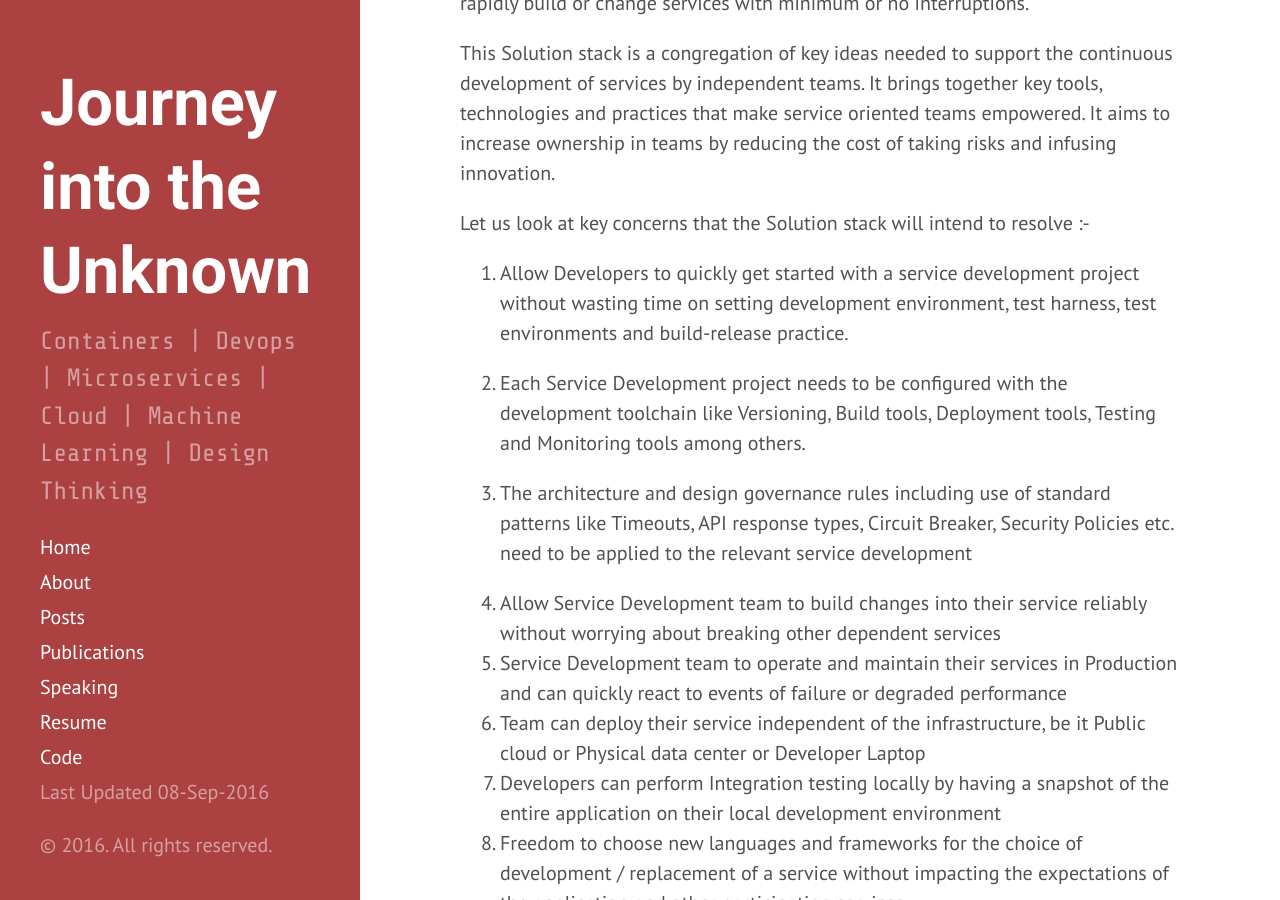
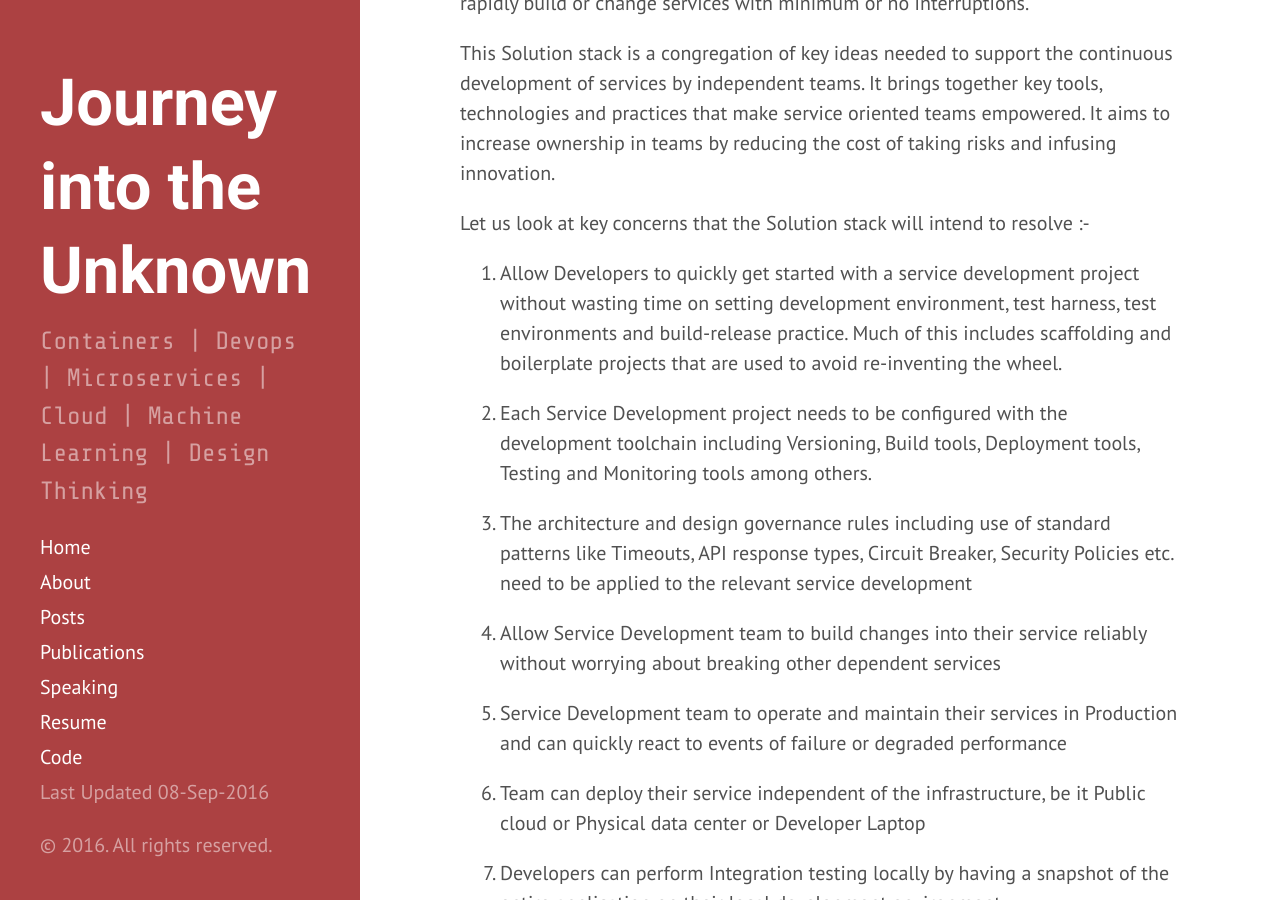
Before and after one commit to vivekjuneja/vivekjuneja.github.io, a Jekyll site: the page built from _posts/2016-09-07-container-platform.md, in a window 1280 px wide and 900 px high, scrolled down 682 px. Built offline with Jekyll 4.4.1, drawn with Linux system fonts in a browser that asks for light colours; some of the changed text lies outside the part shown.

Commit message:
formatting changes #1

```diff
--- a/_posts/2016-09-07-container-platform.md
+++ b/_posts/2016-09-07-container-platform.md
@@ -10,24 +10,30 @@ One of the common ingredient to Microservices based development is the need for
 
 As new services get built and released, it increasingly becomes difficult to understand and visualize the various services and their dependencies. Each service also has its own timeline and roadmap, and this ideally should not become a bottleneck for the system to operate. The need of the hour is to provide consistent building blocks to the service development teams in order to manage the chaos and rapidly build or change services with minimum or no interruptions.
 
-
 This Solution stack is a congregation of key ideas needed to support the continuous development of services by independent teams. It brings together key tools, technologies and practices that make service oriented teams empowered. It aims to increase ownership in teams by reducing the cost of taking risks and infusing innovation.
 
 Let us look at key concerns that the Solution stack will intend to resolve :-
 
-1. Allow Developers to quickly get started with a service development project without wasting time on setting development environment, test harness, test environments and build-release practice.
+1. Allow Developers to quickly get started with a service development project without wasting time on setting development environment, test harness, test environments and build-release practice. Much of this includes scaffolding and boilerplate projects that are used to avoid re-inventing the wheel.
 
-2. Each Service Development project needs to be configured with the development toolchain like Versioning, Build tools, Deployment tools, Testing and Monitoring tools among others.
+2. Each Service Development project needs to be configured with the development toolchain including Versioning, Build tools, Deployment tools, Testing and Monitoring tools among others.
 
 3. The architecture and design governance rules including use of standard patterns like Timeouts, API response types, Circuit Breaker, Security Policies etc. need to be applied to the relevant service development
 
 4. Allow Service Development team to build changes into their service reliably without worrying about breaking other dependent services
+
 5. Service Development team to operate and maintain their services in Production and can quickly react to events of failure or degraded performance
+
 6. Team can deploy their service independent of the infrastructure, be it Public cloud or Physical data center or Developer Laptop
+
 7. Developers can perform Integration testing locally by having a snapshot of the entire application on their local development environment
+
 8. Freedom to choose new languages and frameworks for the choice of development / replacement of a service without impacting the expectations of the application and other participating services
+
 9. Release new experimental features in Production along side existing functionalities without breaking the release or impacting user experience
+
 10. Ability to perform A/B Testing for new functionalities or changes to a service by progressively adding load to the service
+
 11. Teams can maintain service level agreements (SLA) and assign threshold to their service to maintain operational behavior of the service they own
 Service Development teams have access to unified monitoring, logging and analytics for their service
 
```
Also changed, not shown: other parts of _posts/2016-09-07-container-platform.md (+0 -18 lines).
